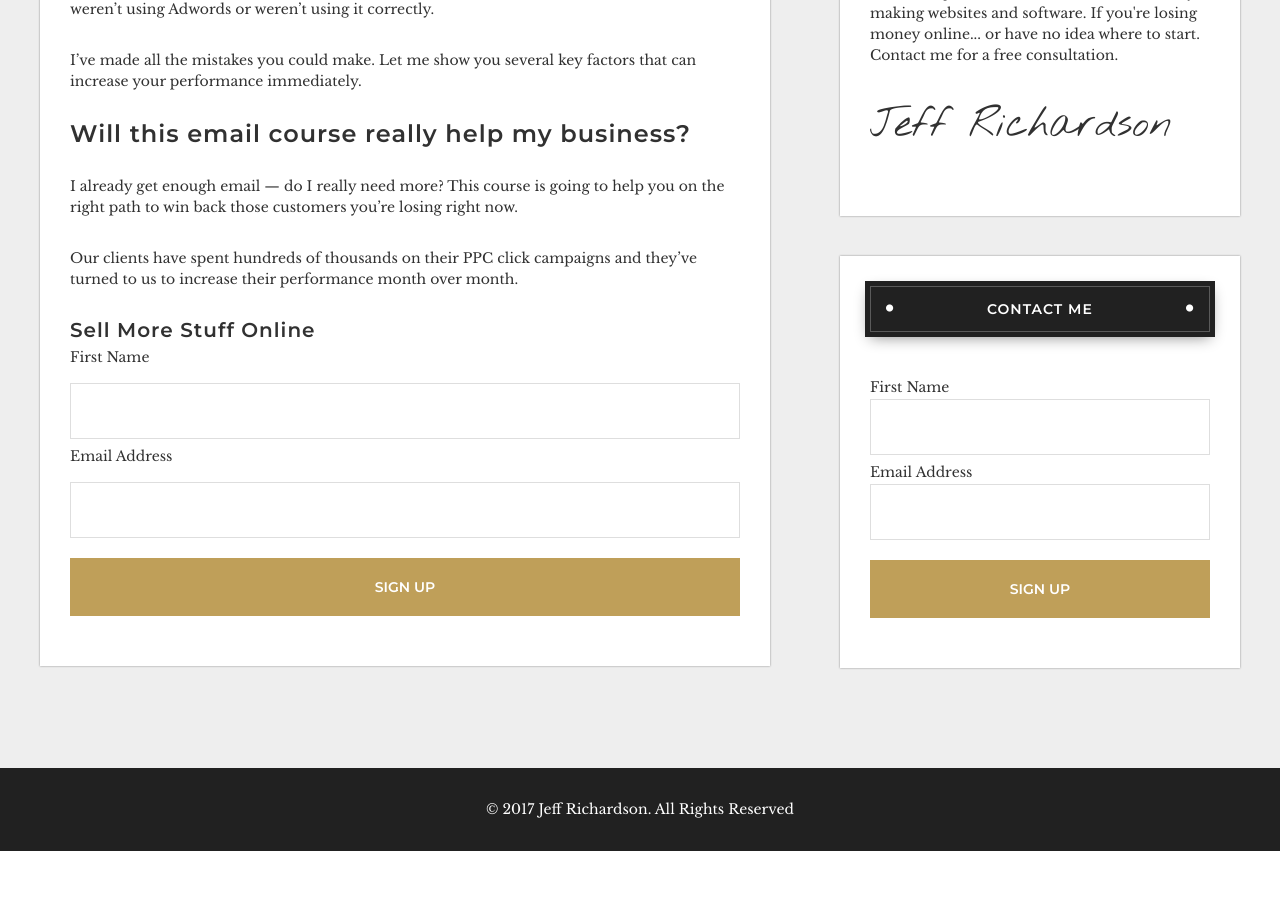
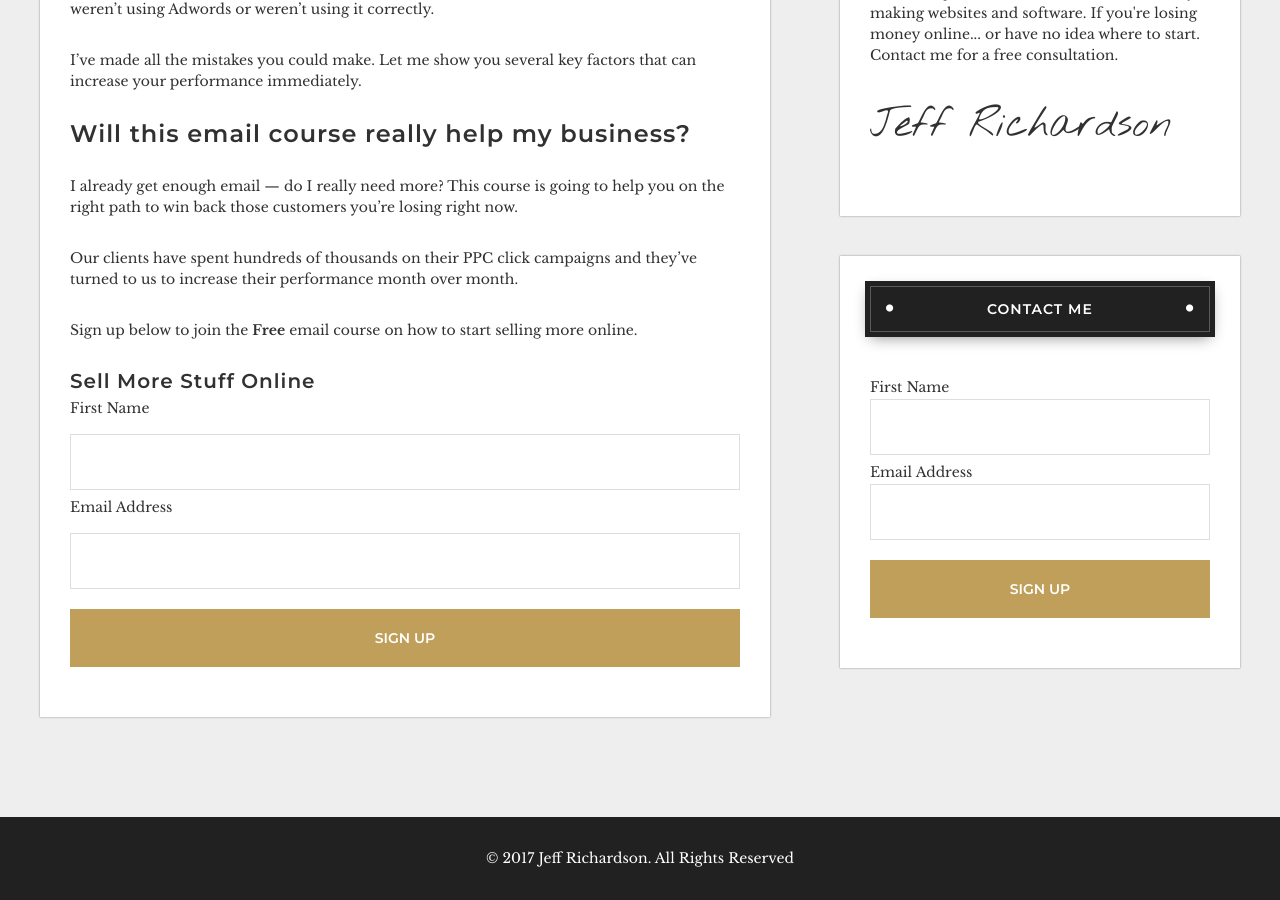
Before and after one commit to jeffAwesome/jeffAwesome2.0, a Jekyll site: the page built from sell-more-stuff.md, in a window 1280 px wide and 900 px high, scrolled down 799 px. Built offline with Jekyll 4.4.1, drawn with Linux system fonts in a browser that asks for light colours; nearby versions of some CDN libraries; before the commit the page ends 1650 px from its top, so only the background shows below that.

Commit message:
call to action

```diff
--- a/sell-more-stuff.md
+++ b/sell-more-stuff.md
@@ -39,6 +39,10 @@ and they've turned to us to increase their performance month over month.
 
 
 
+Sign up below to join the **Free** email course on how to start selling more
+online.
+
+
 
 
 <form action="https://www.getdrip.com/forms/85356217/submissions" method="post" data-drip-embedded-form="85356217">
```
